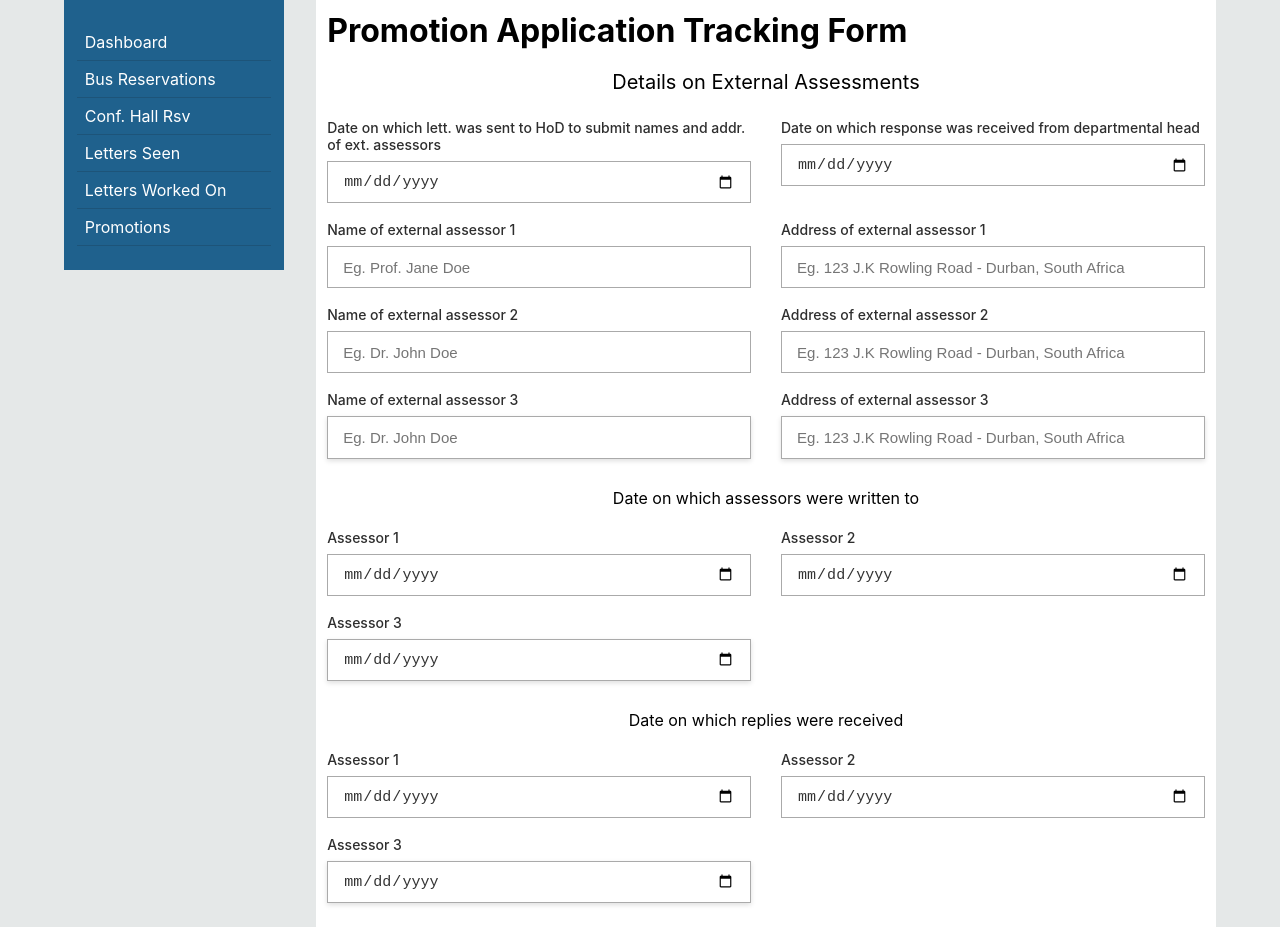
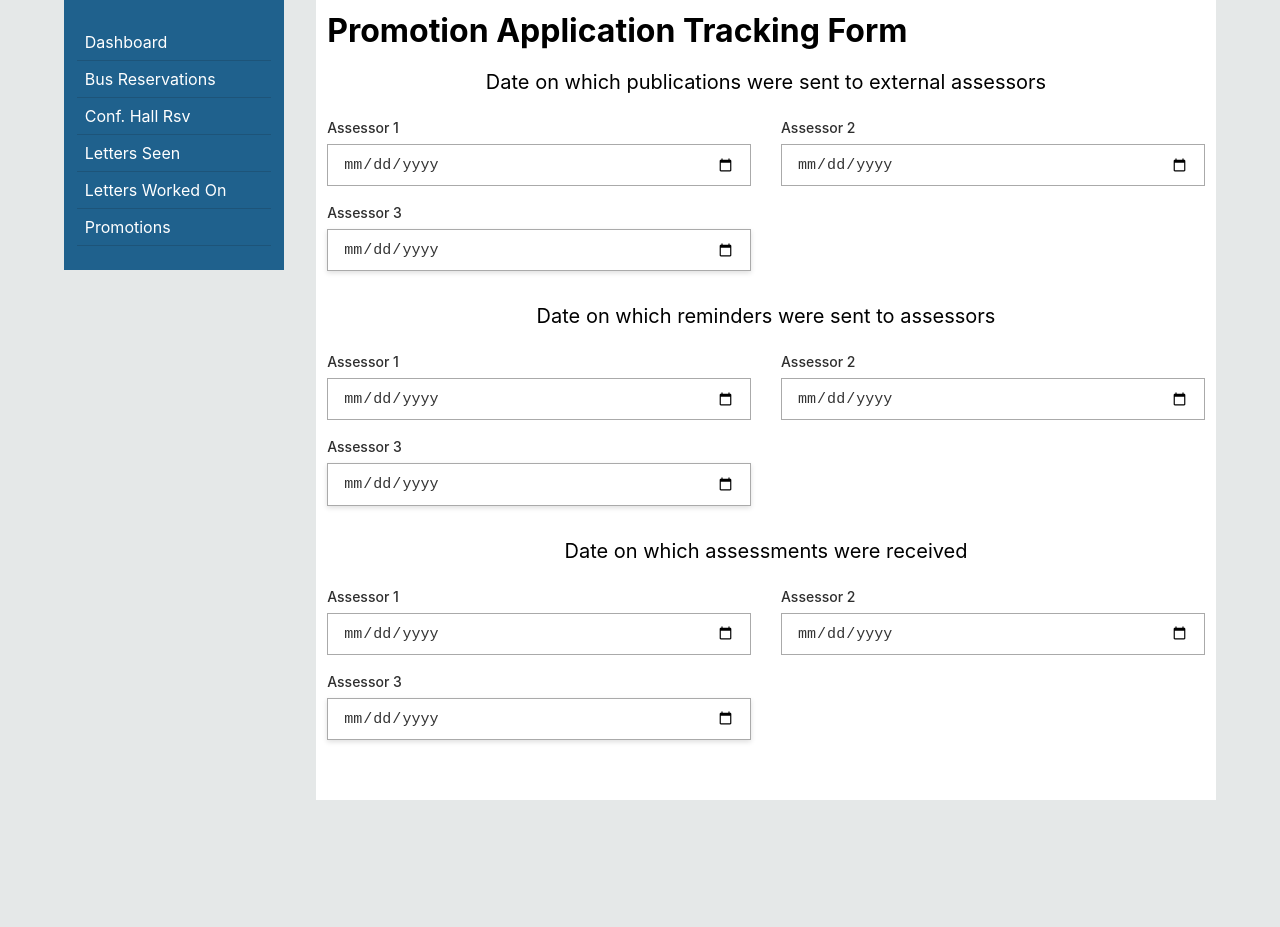
Before and after one commit to michaelamponsah/ug-spms-office-app, a Next.js app: page /promotions/processing-of-application-for-promotion in a window 1280 px wide. After the commit the page ends 800 px from the top, so only its background shows below. Built offline with nearby package versions, Linux system fonts and the light colour scheme.

Commit message:
Publications and Reminders component implemented

```diff
--- /dev/null
+++ b/components/PublicationsAndReminders.js
@@ -0,0 +1,32 @@
+import React from "react";
+import styles from "../styles/PublicationsAndReminders.module.css";
+import InputField from "./InputField";
+
+const PublicationsAndReminders = () => {
+  return (
+    <div className={`${styles["publications-reminders"]}`}>
+      <span className={styles.title}>
+        Date on which publications were sent to external assessors{" "}
+      </span>
+      <div className={styles.fields}>
+        <InputField label="Assessor 1" type="date" />
+        <InputField label="Assessor 2" type="date" />
+        <InputField label="Assessor 3" type="date" isRequired={false} />
+      </div>
+      <span className={styles.title}>Date on which reminders were sent to assessors</span>
+      <div className={styles.fields}>
+        <InputField label="Assessor 1" type="date" />
+        <InputField label="Assessor 2" type="date" />
+        <InputField label="Assessor 3" type="date" isRequired={false} />
+      </div>
+      <span className={styles.title}>Date on which assessments were received</span>
+      <div className={styles.fields}>
+        <InputField label="Assessor 1" type="date" />
+        <InputField label="Assessor 2" type="date" />
+        <InputField label="Assessor 3" type="date" isRequired={false} />
+      </div>
+    </div>
+  );
+};
+
+export default PublicationsAndReminders;
--- a/pages/promotions/processing-of-application-for-promotion/index.js
+++ b/pages/promotions/processing-of-application-for-promotion/index.js
@@ -4,6 +4,7 @@ import ExternalAssessment from "../../../components/ExternalAssessment";
 import Head from "../../../components/Head";
 import InnerPageWrapper from "../../../components/InnerPageWrapper";
 import PromotionForm from "../../../components/PromotionForm";
+import PublicationsAndReminders from "../../../components/PublicationsAndReminders";
 
 const ProfessorialPromotionsPage = () => {
   return (
@@ -13,7 +14,7 @@ const ProfessorialPromotionsPage = () => {
         <h1>Promotion Application Tracking Form</h1>
         <div>
           <PromotionForm>
-            <ExternalAssessment />
+            <PublicationsAndReminders />
           </PromotionForm>
         </div>
       </div>
--- /dev/null
+++ b/styles/PublicationsAndReminders.module.css
@@ -0,0 +1,12 @@
+.publications-reminders .title {
+    text-align: center;
+    font-size: 20px;
+    display: block;
+    margin: 1em 0;
+}
+
+.fields {
+    display: flex;
+    justify-content: space-between;
+    flex-wrap: wrap;
+}
```
